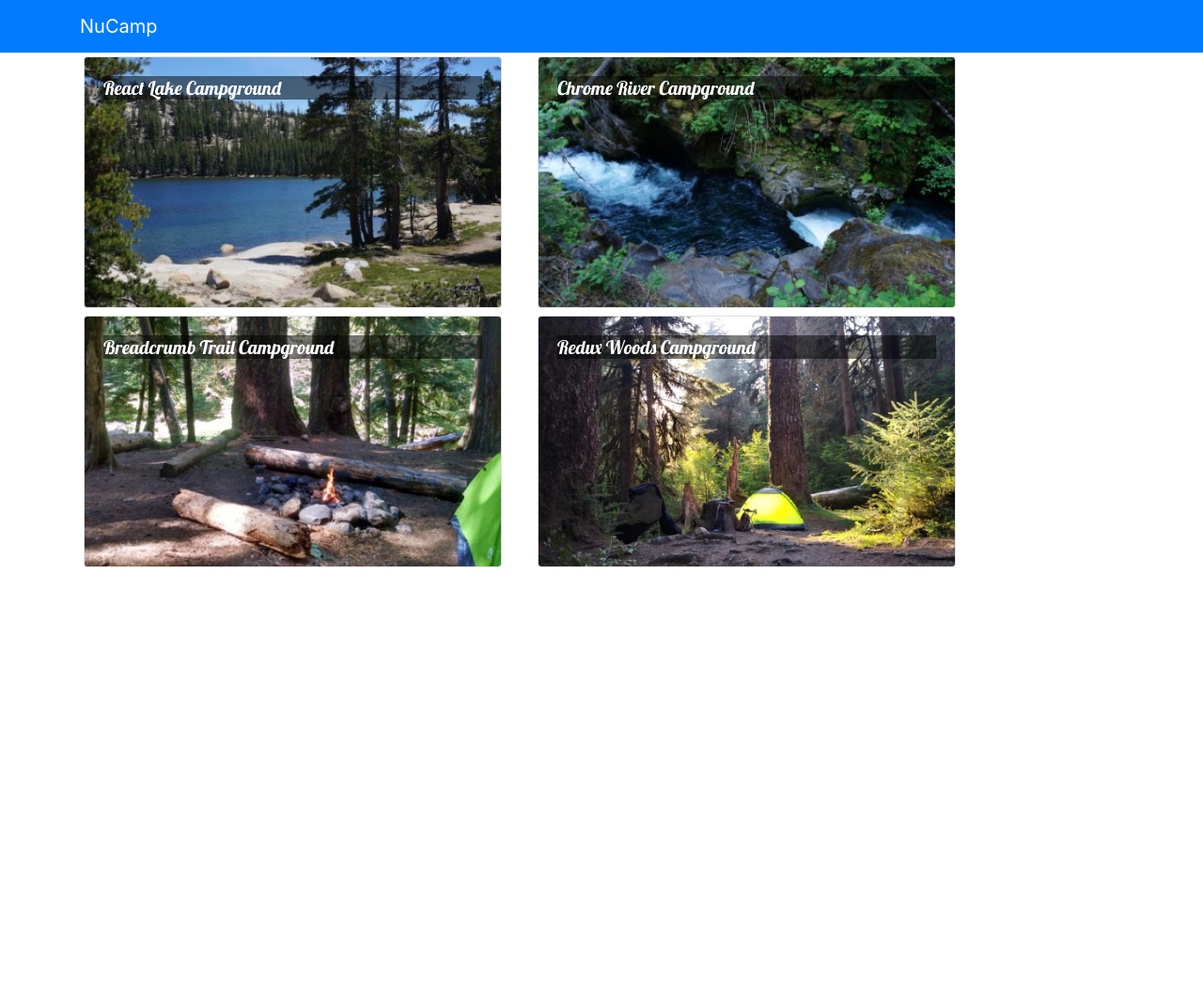
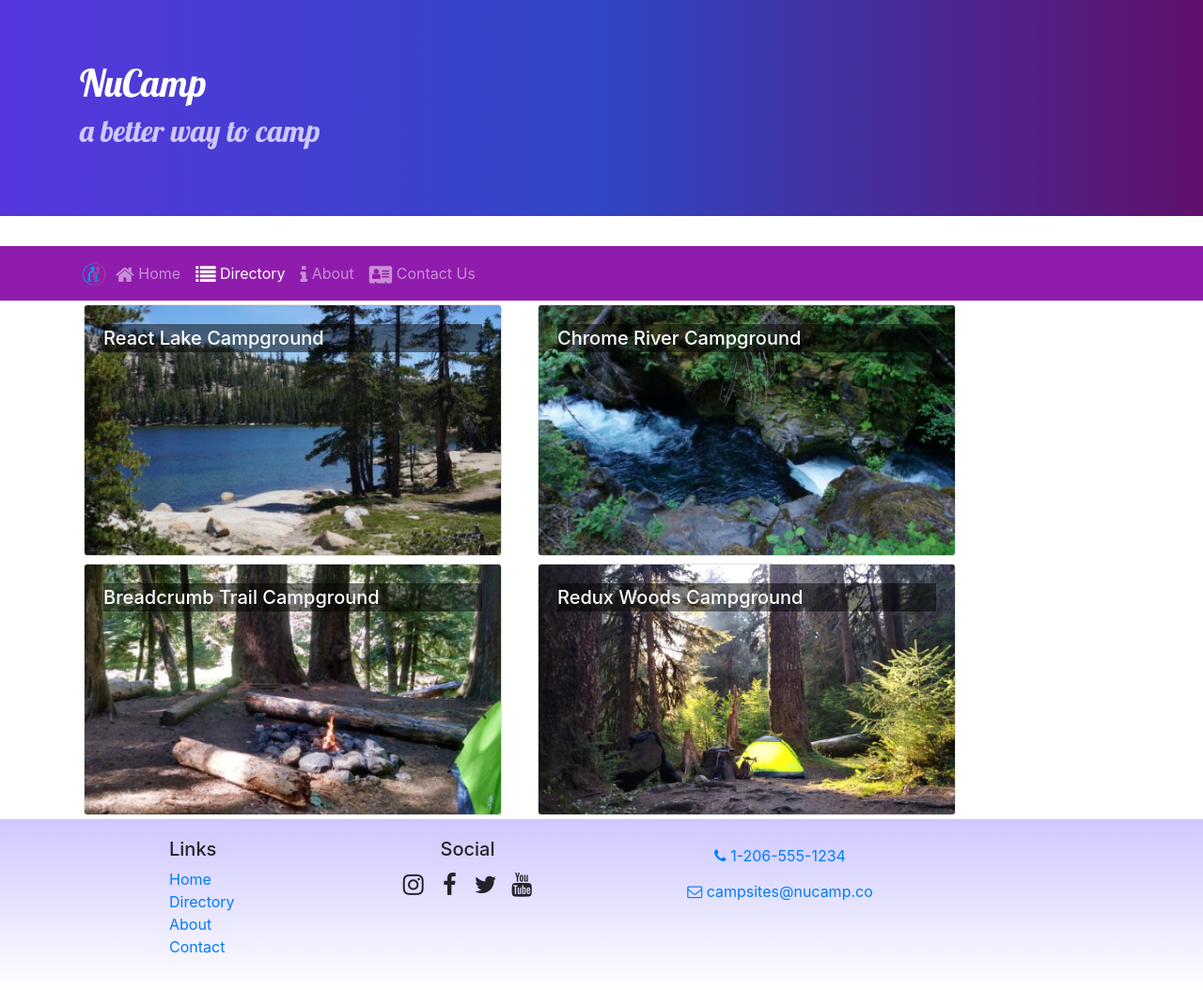
Before and after one commit to lhakpa1712/ReactNucamp, a React (Create React App) app: page /directory in a window 1280 px wide. Shown: the whole page at 94% size. Before the commit the page ends 800 px from the top, so only its background shows below. Built offline with nearby package versions, Linux system fonts and the light colour scheme.

Commit message:
React Router

```diff
--- a/package.json
+++ b/package.json
@@ -7,9 +7,12 @@
     "@testing-library/react": "^11.1.0",
     "@testing-library/user-event": "^12.1.10",
     "bootstrap": "4.5.2",
+    "bootstrap-social": "5.1.1",
+    "font-awesome": "4.7.0",
     "react": "^17.0.2",
     "react-dom": "^17.0.2",
     "react-popper": "1.3.6",
+    "react-router-dom": "5.2.0",
     "react-scripts": "4.0.3",
     "reactstrap": "8.5.1",
     "typeface-lobster": "^1.1.13",
--- a/src/App.css
+++ b/src/App.css
@@ -2,11 +2,46 @@
   font-family: "Open Sans", sans-serif;
 }
 
+h1, h2, h3, .card-body>.card-title {
+  font-family: "Lobster", cursive;
+}
+
 .card-title {
-  font: 500 1.25rem "Lobster", cursive;
+  font-weight: 500;
+  font-size: 1.25rem;
+}
+
+h2 {
+  color: #3046C5;
 }
 
 .card-img-overlay .card-title {
   color: white;
   background-color: rgba(0, 0, 0, 0.5);
 }
+
+.row-content {
+  padding: 50px 0;
+  border-bottom: 1px ridge;
+  min-height: 200px;
+}
+
+.site-footer {
+  background-image: linear-gradient(#CEC8FF, white);
+  padding: 20px 0;
+}
+
+.jumbotron {
+  margin: 0;
+  padding: 30px;
+  background-image: linear-gradient(to right, #5637DD, #3046C5, #60106B);
+  color: white;
+}
+
+.jumbotron h2 {
+  color: #CEC8FF;
+}
+
+.navbar-dark {
+  background-color: #901CAD;
+}
--- a/src/App.js
+++ b/src/App.js
@@ -1,14 +1,18 @@
 import React,{Component} from 'react';
 import Main from './components/MainComponent'
 import './App.css';
+import { BrowserRouter } from 'react-router-dom';
+
 
 
 class App extends Component {
   render() {
       return (
-          <div className="App">
-              <Main />
-          </div>
+        <BrowserRouter>
+            <div className="App">
+                <Main />
+            </div>
+        </BrowserRouter>
       );
   }
 }
--- a/src/components/DirectoryComponent.js
+++ b/src/components/DirectoryComponent.js
@@ -1,9 +1,9 @@
 import React from 'react';
 import { Card, CardImg, CardImgOverlay, CardTitle } from 'reactstrap';
 
-function RenderDirectoryItem({campsite, onClick}){
+function RenderDirectoryItem({campsite}){
     return(
-        <Card onClick={() => onClick(campsite.id)}>
+        <Card>
             <CardImg width="100%" src={campsite.image} alt={campsite.name} />
             <CardImgOverlay>
                 <CardTitle>{campsite.name}</CardTitle>
@@ -15,7 +15,7 @@
         const directory= props.campsites.map(campsite => {
             return (
                 <div key={campsite.id} className="col-md-5 m-1">
-                   <RenderDirectoryItem campsite={campsite} onClick={props.onClick}/>
+                   <RenderDirectoryItem campsite={campsite}/>
                 </div>
             );
         });
--- /dev/null
+++ b/src/components/FooterComponent.js
@@ -0,0 +1,35 @@
+import React from 'react';
+import { Link } from 'react-router-dom';
+
+function Footer(props) {
+    return (
+        <footer className="site-footer">
+            <div className="container">
+                <div className="row">
+                    <div className="col-4 col-sm-2 offset-1">
+                        <h5>Links</h5>
+                        <ul className="list-unstyled">
+                            <li><Link to='/home'>Home</Link></li>
+                            <li><Link to='/directory'>Directory</Link></li>
+                            <li><Link to='/aboutus'>About</Link></li>
+                            <li><Link to='/contactus'>Contact</Link></li>
+                        </ul>
+                    </div>
+                    <div className="col-6 col-sm-3 text-center">
+                        <h5>Social</h5>
+                        <a className="btn btn-social-icon btn-instagram" href="http://instagram.com/"><i className="fa fa-instagram" /></a>{' '}
+                        <a className="btn btn-social-icon btn-facebook" href="http://www.facebook.com/"><i className="fa fa-facebook" /></a>{' '}
+                        <a className="btn btn-social-icon btn-twitter" href="http://twitter.com/"><i className="fa fa-twitter" /></a>{' '}
+                        <a className="btn btn-social-icon btn-google" href="http://youtube.com/"><i className="fa fa-youtube" /></a>
+                    </div>
+                    <div className="col-sm-4 text-center">
+                        <a role="button" className="btn btn-link" href="tel:+12065551234"><i className="fa fa-phone" /> 1-206-555-1234</a><br />
+                        <a role="button" className="btn btn-link" href="mailto:notreal@notreal.co"><i className="fa fa-envelope-o" /> campsites@nucamp.co</a>
+                    </div>
+                </div>
+            </div>
+        </footer>
+    );
+}
+
+export default Footer;
--- /dev/null
+++ b/src/components/HeaderComponent.js
@@ -0,0 +1,70 @@
+import React, { Component }  from 'react';
+import { Nav, Navbar, NavbarBrand, NavbarToggler, Collapse, NavItem, Jumbotron } from 'reactstrap';
+import { NavLink } from 'react-router-dom';
+
+class Header extends Component {
+    constructor(props) {
+        super(props);
+
+        this.toggleNav = this.toggleNav.bind(this);
+        this.state = {
+          isNavOpen: false
+        };
+    }
+
+    toggleNav() {
+        this.setState({
+            isNavOpen: !this.state.isNavOpen
+        });
+    }
+
+    render() {
+        return (
+            <React.Fragment>
+                <Jumbotron fluid>
+                    <div className="container">
+                        <div className="row">
+                            <div className="col">
+                                <h1>NuCamp</h1>
+                                <h2>a better way to camp</h2>
+                            </div>
+                        </div>
+                    </div>
+                </Jumbotron>
+
+                <Navbar dark sticky="top" expand="md">
+                    <div className="container">
+                        <NavbarBrand className="mr-auto" href="/"><img src="/assets/images/logo.png" height="30" width="30" alt="NuCamp Logo" /></NavbarBrand>
+                        <NavbarToggler onClick={this.toggleNav} />
+                        <Collapse isOpen={this.state.isNavOpen} navbar>
+                            <Nav navbar>
+                                <NavItem>
+                                    <NavLink className="nav-link" to="/home">
+                                        <i className="fa fa-home fa-lg" /> Home
+                                    </NavLink>
+                                </NavItem>
+                                <NavItem>
+                                    <NavLink className="nav-link" to="/directory">
+                                        <i className="fa fa-list fa-lg" /> Directory
+                                    </NavLink>
+                                </NavItem>
+                                <NavItem>
+                                    <NavLink className="nav-link" to="/aboutus">
+                                        <i className="fa fa-info fa-lg" /> About
+                                    </NavLink>
+                                </NavItem>
+                                <NavItem>
+                                    <NavLink className="nav-link" to="/contactus">
+                                        <i className="fa fa-address-card fa-lg" /> Contact Us
+                                    </NavLink>
+                                </NavItem>
+                            </Nav>
+                        </Collapse>
+                    </div>
+                </Navbar>
+            </React.Fragment>
+        );
+    }
+}
+
+export default Header;
--- /dev/null
+++ b/src/components/HomeComponent.js
@@ -0,0 +1,11 @@
+import React from 'react'
+
+function Home(props) {
+    return (
+        <div className="container">
+            <h4>Home</h4>
+        </div>
+    )
+}
+
+export default Home;
--- a/src/components/MainComponent.js
+++ b/src/components/MainComponent.js
@@ -1,8 +1,11 @@
 import React,{Component} from 'react';
-import {Navbar, NavbarBrand} from 'reactstrap';
 import Directory from './DirectoryComponent'
-import {CAMPSITES} from '../shared/campsites'
-import CampsiteInfo from './CampsiteInfoComponent'
+import Header from './HeaderComponent';
+import Footer from './FooterComponent';
+import Home from './HomeComponent';
+import {Switch, Route, Redirect} from 'react-router-dom';
+import {CAMPSITES} from '../shared/campsites';
+//import CampsiteInfo from './CampsiteInfoComponent';//
 
 
 class Main extends Component {
@@ -10,27 +13,27 @@
     super(props);
     this.state ={
       campsites: CAMPSITES,
-      selectedCampsite: null,
 
     };
 }
 
-    onCampsiteSelect(campsiteId){
-        this.setState({selectedCampsite: campsiteId});
-    }
 
-  render() {
-      return (
-          <div>
-              <Navbar dark color="primary">
-              <div className="container">
-                  <NavbarBrand href="/">NuCamp</NavbarBrand>
-              </div>
-              </Navbar>
-              <Directory campsites={this.state.campsites} onClick={campsiteId => this.onCampsiteSelect(campsiteId)}/>
-              <CampsiteInfo campsite={this.state.campsites.filter(campsite=> campsite.id === this.state.selectedCampsite)[0]}/>
-
-          </div>
+    render() {
+      const HomePage=()=>{
+        return (
+          <Home/>
+        )
+      }
+        return (
+            <div>
+                <Header />
+                <Switch>
+                  <Route path="/home" component={HomePage}/>
+                  <Route exact path='/directory' render={()=><Directory campsites={this.state.campsites}/>}/>
+                  <Redirect to='/home'/>
+                </Switch>
+                <Footer />
+            </div>
       );
   }
 }
--- a/src/index.js
+++ b/src/index.js
@@ -1,6 +1,8 @@
 import React from 'react';
 import ReactDOM from 'react-dom';
 import './index.css';
+import 'font-awesome/css/font-awesome.css';
+import 'bootstrap-social/bootstrap-social.css';
 import App from './App';
 import reportWebVitals from './reportWebVitals';
 import 'bootstrap/dist/css/bootstrap.min.css';
```
Also changed, not shown: 1 other file (tests, documents, lock files or other folders).
